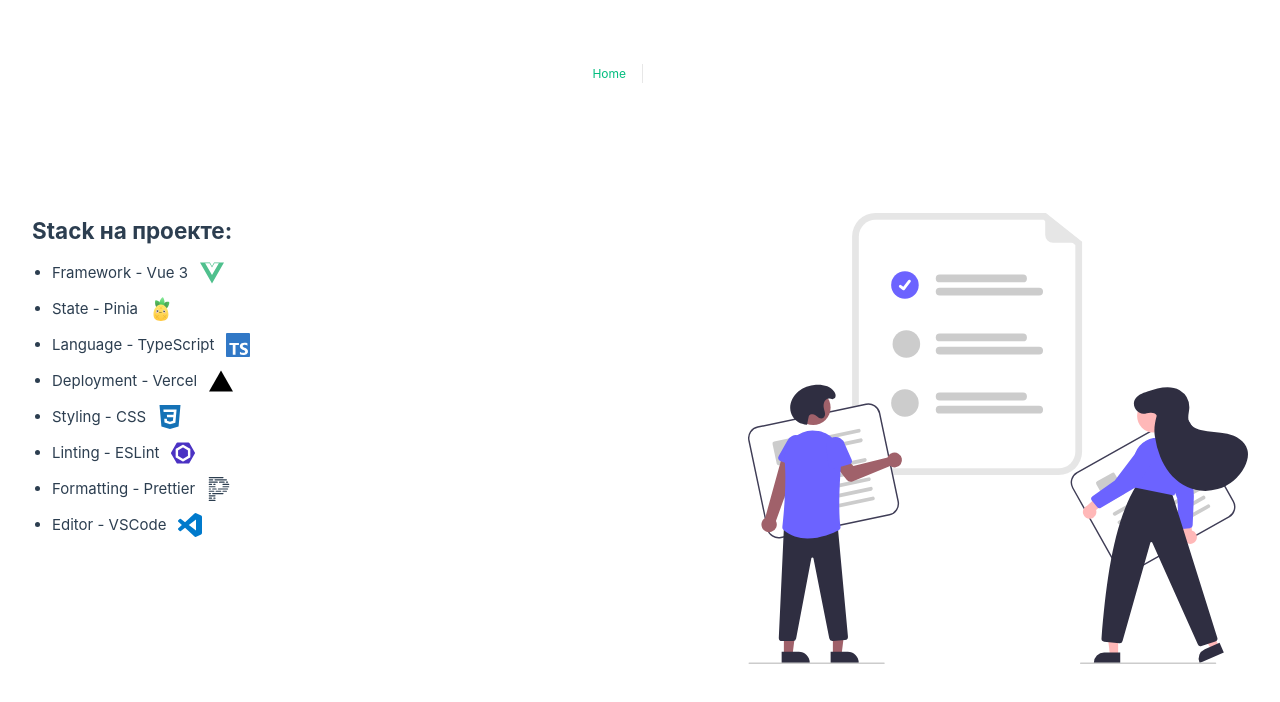
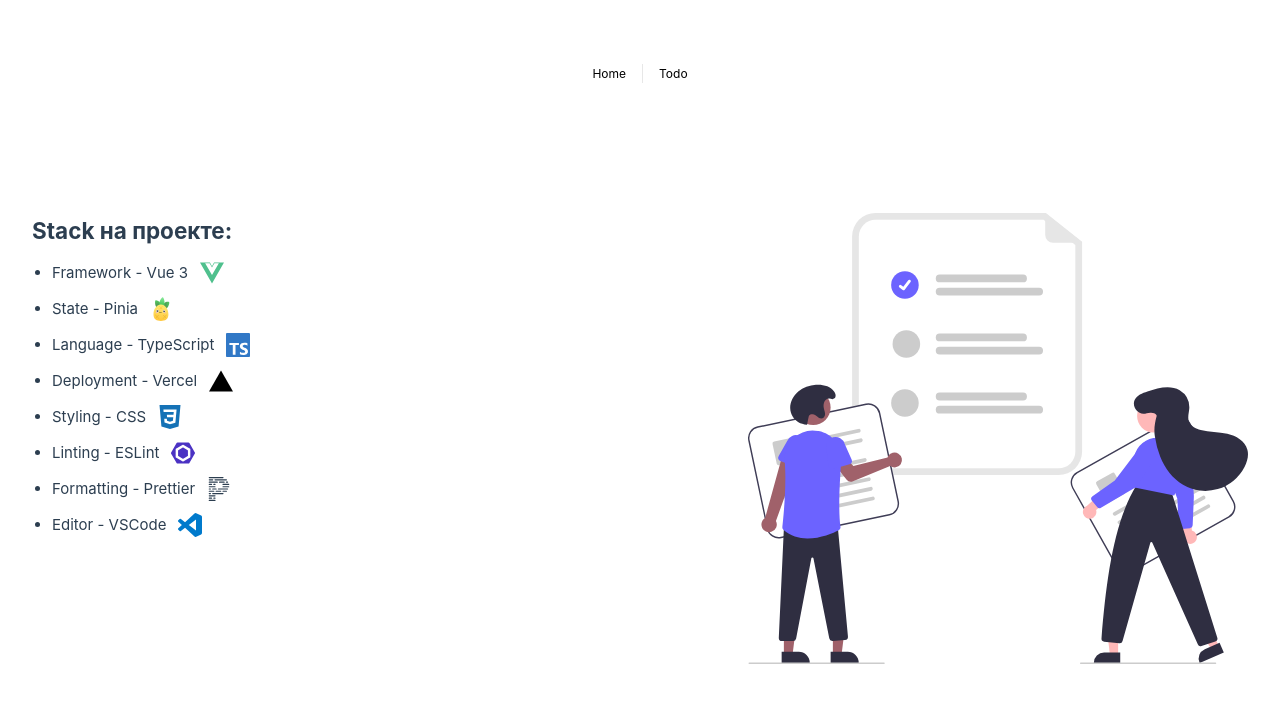
Before and after one commit to hyper-richi/Todos, a Vue app: page / in a window 1280 px wide. Shown: the top 702 px of the page. Built offline with nearby package versions, Linux system fonts and the light colour scheme.

Commit message:
fix color theam

```diff
--- a/src/App.vue
+++ b/src/App.vue
@@ -1,13 +1,30 @@
 <script setup lang="ts">
+import { onMounted, ref } from 'vue';
 import { RouterLink, RouterView } from 'vue-router';
+
+const textColor = ref('#fff');
+
+// Функция для проверки текущей темы
+const checkTheme = () => {
+  const isDarkMode = window.matchMedia('(prefers-color-scheme: dark)').matches;
+  textColor.value = isDarkMode ? '#fff' : '#000'; // Устанавливаем цвет текста в зависимости от темы
+};
+
+// Проверяем тему при загрузке страницы
+onMounted(() => {
+  checkTheme();
+
+  // Добавляем слушатель на изменение темы
+  window.matchMedia('(prefers-color-scheme: dark)').addEventListener('change', checkTheme);
+});
 </script>
 
 <template>
   <header class="header">
     <div class="wrapper">
       <nav>
-        <RouterLink to="/">Home</RouterLink>
-        <RouterLink to="/todo">Todo</RouterLink>
+        <RouterLink to="/" :style="{ color: textColor }">Home</RouterLink>
+        <RouterLink to="/todo" :style="{ color: textColor }">Todo</RouterLink>
       </nav>
     </div>
   </header>
@@ -27,7 +44,6 @@ nav {
 }
 
 nav a {
-  color: #fff;
   text-decoration: none;
   transition: 0.4s;
   padding: 3px;
```
